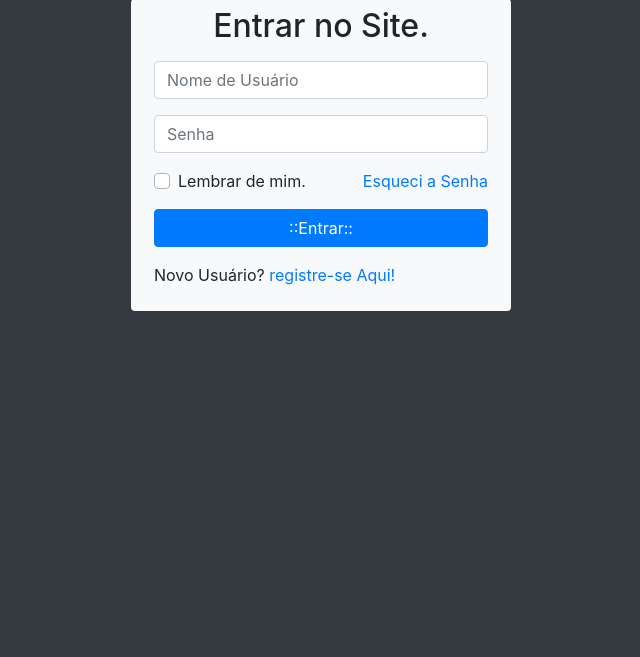
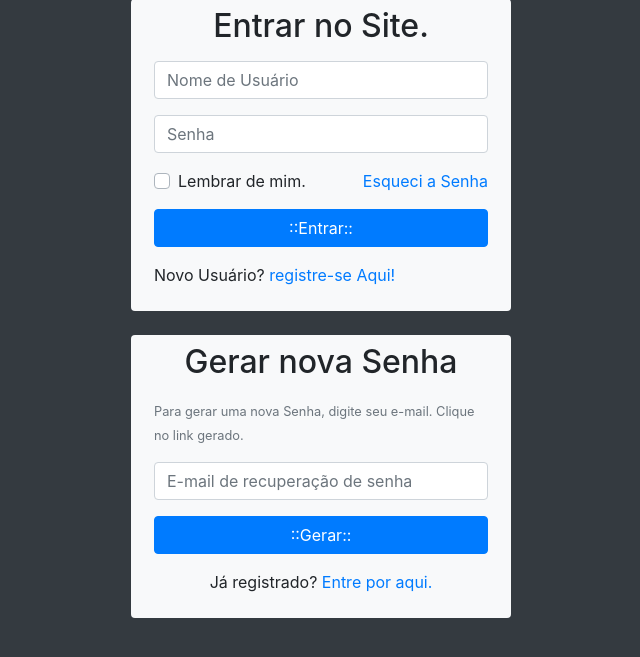
Before and after one commit to rafaeldaro/login, a PHP site: page /login/ in a window 1280 px wide. Shown: the part 91-748 px from the top of the page, without its empty margins (319-959 px from the left). Run offline with PHP 8.4, Linux system fonts and the light colour scheme.

Commit message:
Formulário de recuperação de senha
close #2

```diff
--- a/index.php
+++ b/index.php
@@ -72,6 +72,43 @@
                 </form>
             </div>
         </section>
+        <!-- final da seção de Login -->
+<br>
+        <!-- Formulárion de recuperação de de senha -->
+        <section class="row">
+            <div class="col-lg-4 offset-lg-4 bg-light rounded " id="caixaLogin">
+                <h2 class="text-center mt-2">
+                    Gerar nova Senha
+                </h2>
+                <form action="#" method="post" id="formSenha" class="p-2">
+                    <div class="form-group">
+                        <small class="text-muted">
+                            Para gerar uma nova Senha, digite seu e-mail. Clique no link gerado.
+                        </small>
+                    </div>
+
+                    <div class="form-group">
+                        <input type="email" name="emailGerarSenha" id="emailGerarsenha"class="form-control" placeholder="E-mail de recuperação de senha ">
+                    </div>
+
+                    <div class="form-group">
+                        <input type="submit" value="::Gerar::" name="btnGerar" id="btnGerar" class="btn btn-primary btn-block">
+                    </div>
+
+                    <div class="form-group">
+                        <p class="text-center">
+                                Já registrado? <a href="#" id="btnJaRegistrado">
+                                    Entre por aqui.
+                            </a>
+                        </p>
+                    </div>
+
+                </form>
+
+            </div>
+        </section>
+        <!-- Fim da seção de recuperação de senha -->
+
     </main>
 
     <!-- Optional JavaScript -->
```
